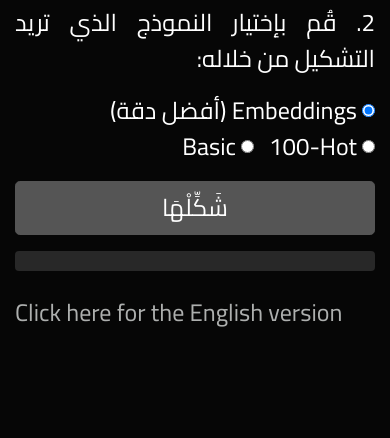
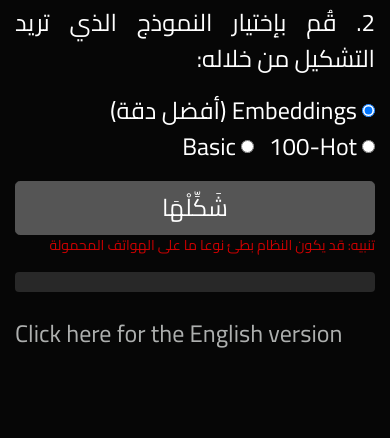
Before and after one commit to AliOsm/shakkelha-website, a PHP site: page /index.ar.html in a window 390 px wide. Shown: the part 920-1358 px from the top of the page. Before the commit the page ends 1247 px from the top, so only its background shows below. Run offline with PHP 8.4, Linux system fonts and the light colour scheme; some libraries are stand-ins or nearby versions.

Commit message:
Add bootstrap responsive tag, Add mobile warning

```diff
--- a/css/style.css
+++ b/css/style.css
@@ -25,3 +25,14 @@ p, label, #diacritize-it {
 .ltr {
   direction: ltr;
 }
+
+.mobile-only {
+  display: none;
+}
+
+/* Smartphone Portrait and Landscape */
+@media only screen and (max-width: 768px) {
+  .mobile-only {
+    display: inline;
+  }
+}
--- a/index.ar.html
+++ b/index.ar.html
@@ -4,6 +4,7 @@
 		<title>شَكِّلْهَا</title>
 
 		<meta charset="utf-8">
+		<meta name="viewport" content="width=device-width, initial-scale=1, shrink-to-fit=no">
 
     <!-- Custom CSS -->
     <link rel="stylesheet" type="text/css" href="css/style.css">
@@ -59,6 +60,9 @@
 
           <div class="form-group">
             <button type="submit" id="diacritize-it" class="btn btn-lg btn-secondary btn-block">شَكِّلْهَا</button>
+						<div class="mobile-only text-danger mt-2">
+							تنبيه: قد يكون النظام بطئ نوعا ما على الهواتف المحمولة
+						</div>
           </div>
 
 					<div class="progress mb-4" style="height: 20px;">
--- a/index.en.html
+++ b/index.en.html
@@ -4,6 +4,7 @@
 		<title>شَكِّلْهَا</title>
 
 		<meta charset="utf-8">
+		<meta name="viewport" content="width=device-width, initial-scale=1, shrink-to-fit=no">
 
     <!-- Custom CSS -->
     <link rel="stylesheet" type="text/css" href="css/style.css">
@@ -58,6 +59,9 @@
 
           <div class="form-group">
             <button type="submit" id="diacritize-it" class="btn btn-lg btn-secondary btn-block">Shakkelha</button>
+						<div class="mobile-only text-danger mt-2">
+							Warning: The system might be slow when running on a mobile.
+						</div>
           </div>
 
 					<div class="progress mb-4" style="height: 20px;">
```
